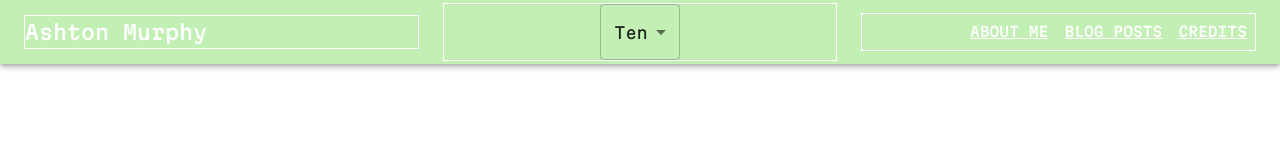
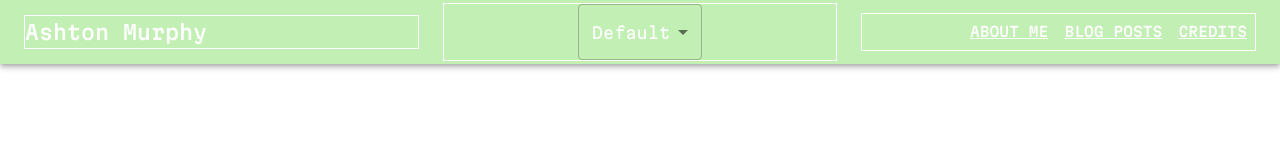
Before and after one commit to AsMurphy-student/react-projects, a React (Create React App) app in the folder mui-testing/: page / in a window 1280 px wide. Shown: the top 160 px of the page. Built offline with nearby package versions, Linux system fonts and the light colour scheme.

Commit message:
Created dropdown to switch themes and made separate root component to hold themes and routes

```diff
--- a/mui-testing/src/App.tsx
+++ b/mui-testing/src/App.tsx
@@ -1,11 +1,16 @@
-import React from 'react';
+import React, { useState } from 'react';
 import logo from './logo.svg';
 import './App.css';
-import { AppBar, Box, Card, CardMedia, Chip, Container, createTheme, Grid2, Paper, styled, Typography } from '@mui/material';
+import { AppBar, Box, Card, CardMedia, Chip, Container, createTheme, Grid2, Paper, SelectChangeEvent, styled, Theme, Typography } from '@mui/material';
 import ButtonAppBar from './components/AppBar';
 import StickyFooter from './components/Footer';
 
 import "./fonts/MartianMonoVF.ttf";
+import ReactDOM from 'react-dom';
+import Homepage from './Homepage';
+
+const themes: Theme[] = [];
+
 
 const theme = createTheme({
   typography: {
@@ -50,8 +55,56 @@ const theme = createTheme({
     },
   },
 });
+themes.push(theme);
+
+const secondtheme = createTheme({
+  typography: {
+    fontFamily: 'MartianMono',
+  },
+  palette: {
+    primary: {
+      main: "#000",
+      light: "#000",
+      dark: "#000",
+      contrastText: "#FFF",
+    },
+    secondary: {
+      main: "#011638",
+      light: "#000",
+      dark: "#000",
+      contrastText: "#FFF",
+    },
+    error: {
+      main: "#d32f2f",
+      light: "#ef5350",
+      dark: "#c62828",
+      contrastText: "#FFF",
+    },
+    warning: {
+      main: "#ed6c02",
+      light: "#ff9800",
+      dark: "#e65100",
+      contrastText: "#FFF",
+    },
+    info: {
+      main: "#0288d1",
+      light: "#03a9f4",
+      dark: "#01579b",
+      contrastText: "#FFF",
+    },
+    success: {
+      main: "#2e7d32",
+      light: "#4caf50",
+      dark: "#1b5e20",
+      contrastText: "#FFF",
+    },
+  },
+});
+themes.push(secondtheme);
 
 function App() {
+  const [themeIndex, setThemeIndex] = useState(0);
+
   return (
     // <Container maxWidth="lg">
     //   <Box component="section" sx={{ p: 2, border: '1px dashed grey' }}>
@@ -60,8 +113,11 @@ function App() {
     // </Container>
     // <ResponsiveAppBar />
     // <ButtonAppBar theme={theme} />
-    <ButtonAppBar theme={theme} />
-  );
+    // <div>
+    //   <ButtonAppBar theme={themes[themeIndex]} updateTheme={setThemeIndex} currentTheme={themeIndex}/>
+    // </div>
+    <Homepage theme={themes[themeIndex]} updateTheme={setThemeIndex} currentTheme={themeIndex} />
+  )
 }
 
 export default App;
--- /dev/null
+++ b/mui-testing/src/Homepage.tsx
@@ -0,0 +1,19 @@
+import React, { useState } from 'react';
+import logo from './logo.svg';
+import './App.css';
+import { AppBar, Box, Card, CardMedia, Chip, Container, createTheme, Grid2, Paper, SelectChangeEvent, styled, Theme, Typography } from '@mui/material';
+
+import "./fonts/MartianMonoVF.ttf";
+import ReactDOM from 'react-dom';
+import ButtonAppBar from './components/AppBar';
+
+function Homepage(props: {theme: Theme, updateTheme: React.Dispatch<React.SetStateAction<number>>, currentTheme: number}) {
+
+  return (
+    <div>
+      <ButtonAppBar theme={props.theme} updateTheme={props.updateTheme} currentTheme={props.currentTheme}/>
+    </div>
+  )
+}
+
+export default Homepage;
--- a/mui-testing/src/components/AppBar.tsx
+++ b/mui-testing/src/components/AppBar.tsx
@@ -6,13 +6,13 @@ import Typography from '@mui/material/Typography';
 import Button from '@mui/material/Button';
 import IconButton from '@mui/material/IconButton';
 import MenuIcon from '@mui/icons-material/Menu';
-import { createTheme, MenuItem, Select } from '@mui/material';
+import { createTheme, MenuItem, Select, SelectChangeEvent } from '@mui/material';
 import { Theme, ThemeProvider } from '@emotion/react';
 import Grid from '@mui/material/Grid2';
 
-export default function ButtonAppBar(props: {theme: Theme}) {
+export default function ButtonAppBar(props: {theme: Theme, updateTheme: React.Dispatch<React.SetStateAction<number>>, currentTheme: number}) {
 
-
+  const [selectIndex, setSelectIndex] = React.useState(props.currentTheme);
 
   return (
     <ThemeProvider theme={props.theme}>
@@ -37,15 +37,19 @@ export default function ButtonAppBar(props: {theme: Theme}) {
               </Grid>
               <Grid size={1} sx={{border: 1}} display='flex' justifyContent='center'>
                 <Select
+                  sx={{color: "primary.contrastText"}}
                   labelId="demo-simple-select-label"
                   id="demo-simple-select"
-                  value={10}
+                  value={selectIndex.toString()}
                   label="Age"
-                  //onChange={handleChange}
+                  onChange={(event: SelectChangeEvent) => {
+                    setSelectIndex(+event.target.value);
+                    props.updateTheme(+event.target.value);
+                  }}
                 >
-                  <MenuItem value={10}>Ten</MenuItem>
-                  <MenuItem value={20}>Twenty</MenuItem>
-                  <MenuItem value={30}>Thirty</MenuItem>
+                  <MenuItem value={0}>Default</MenuItem>
+                  <MenuItem value={1}>Alternate</MenuItem>
+                  {/* <MenuItem value={2}>Thirty</MenuItem> */}
                 </Select>
               </Grid>
               <Grid size={1} sx={{border: 1}} display='flex' justifyContent='right'>
```
